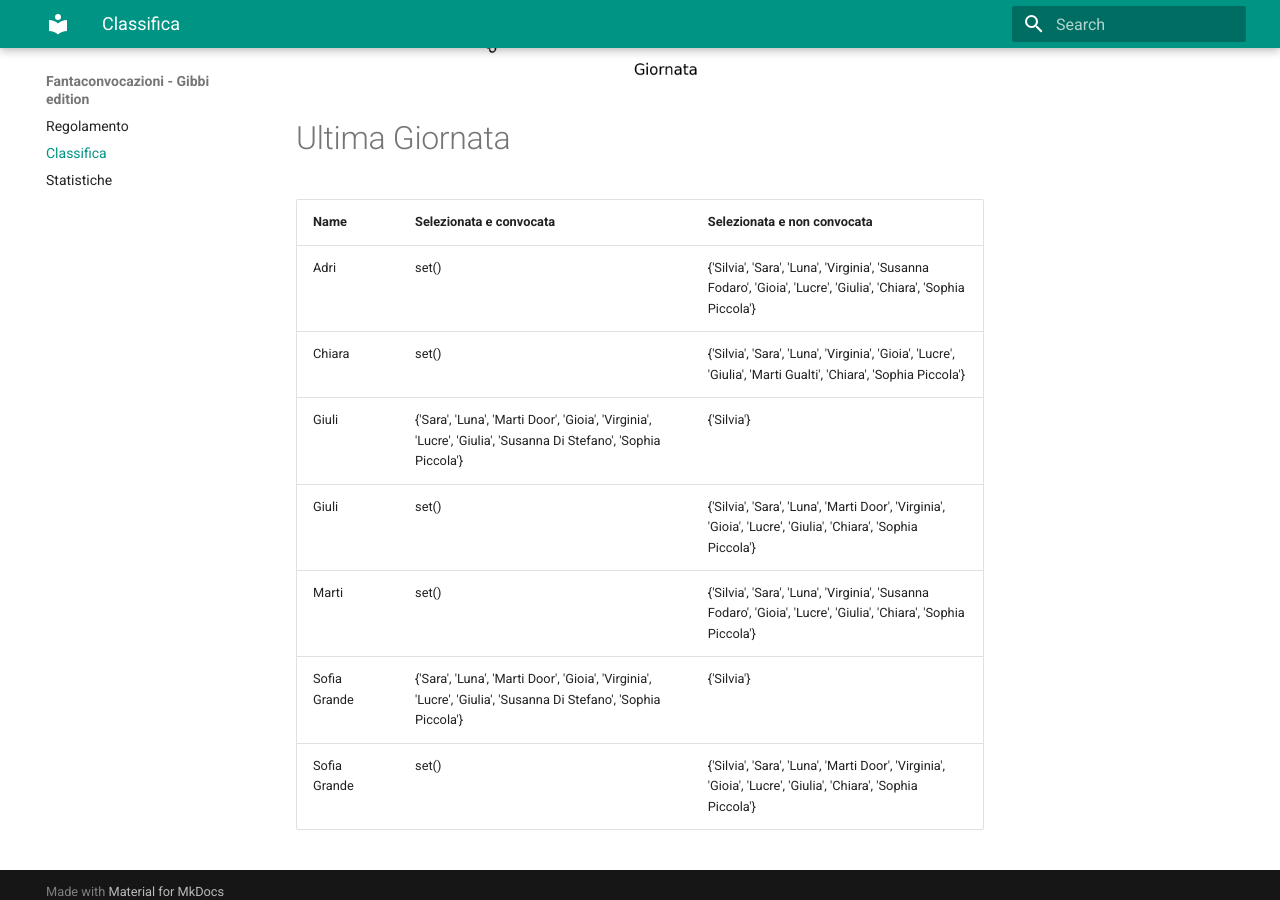
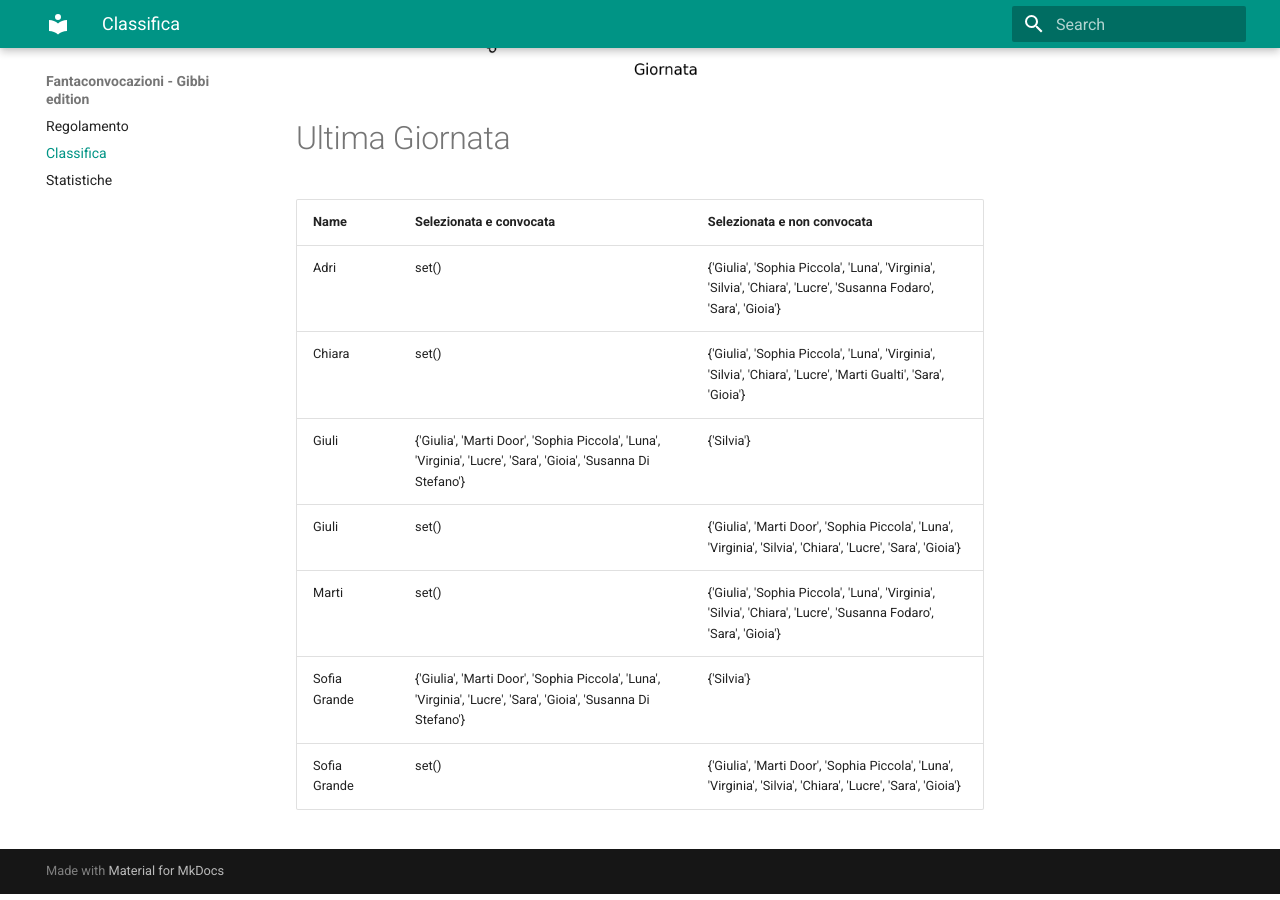
Before and after one commit to martinig94/fantagibbi, an MkDocs documentation site: the page built from docs/Classifica.md, in a window 1280 px wide and 900 px high, scrolled down 1030 px. Built offline with MkDocs 1.6.1 and Material for MkDocs 9.7.7, drawn with Linux system fonts in a browser that asks for light colours.

Commit message:
Auto-update from main.py

```diff
--- a/docs/Classifica.md
+++ b/docs/Classifica.md
@@ -18,11 +18,11 @@
 <!-- START_TABLE CORRECT -->
 | Name         | Selezionata e convocata                                                                                        | Selezionata e non convocata                                                                                      |
 |:-------------|:---------------------------------------------------------------------------------------------------------------|:-----------------------------------------------------------------------------------------------------------------|
-| Adri         | set()                                                                                                          | {'Silvia', 'Sara', 'Luna', 'Virginia', 'Susanna Fodaro', 'Gioia', 'Lucre', 'Giulia', 'Chiara', 'Sophia Piccola'} |
-| Chiara       | set()                                                                                                          | {'Silvia', 'Sara', 'Luna', 'Virginia', 'Gioia', 'Lucre', 'Giulia', 'Marti Gualti', 'Chiara', 'Sophia Piccola'}   |
-| Giuli        | {'Sara', 'Luna', 'Marti Door', 'Gioia', 'Virginia', 'Lucre', 'Giulia', 'Susanna Di Stefano', 'Sophia Piccola'} | {'Silvia'}                                                                                                       |
-| Giuli        | set()                                                                                                          | {'Silvia', 'Sara', 'Luna', 'Marti Door', 'Virginia', 'Gioia', 'Lucre', 'Giulia', 'Chiara', 'Sophia Piccola'}     |
-| Marti        | set()                                                                                                          | {'Silvia', 'Sara', 'Luna', 'Virginia', 'Susanna Fodaro', 'Gioia', 'Lucre', 'Giulia', 'Chiara', 'Sophia Piccola'} |
-| Sofia Grande | {'Sara', 'Luna', 'Marti Door', 'Gioia', 'Virginia', 'Lucre', 'Giulia', 'Susanna Di Stefano', 'Sophia Piccola'} | {'Silvia'}                                                                                                       |
-| Sofia Grande | set()                                                                                                          | {'Silvia', 'Sara', 'Luna', 'Marti Door', 'Virginia', 'Gioia', 'Lucre', 'Giulia', 'Chiara', 'Sophia Piccola'}     |
+| Adri         | set()                                                                                                          | {'Giulia', 'Sophia Piccola', 'Luna', 'Virginia', 'Silvia', 'Chiara', 'Lucre', 'Susanna Fodaro', 'Sara', 'Gioia'} |
+| Chiara       | set()                                                                                                          | {'Giulia', 'Sophia Piccola', 'Luna', 'Virginia', 'Silvia', 'Chiara', 'Lucre', 'Marti Gualti', 'Sara', 'Gioia'}   |
+| Giuli        | {'Giulia', 'Marti Door', 'Sophia Piccola', 'Luna', 'Virginia', 'Lucre', 'Sara', 'Gioia', 'Susanna Di Stefano'} | {'Silvia'}                                                                                                       |
+| Giuli        | set()                                                                                                          | {'Giulia', 'Marti Door', 'Sophia Piccola', 'Luna', 'Virginia', 'Silvia', 'Chiara', 'Lucre', 'Sara', 'Gioia'}     |
+| Marti        | set()                                                                                                          | {'Giulia', 'Sophia Piccola', 'Luna', 'Virginia', 'Silvia', 'Chiara', 'Lucre', 'Susanna Fodaro', 'Sara', 'Gioia'} |
+| Sofia Grande | {'Giulia', 'Marti Door', 'Sophia Piccola', 'Luna', 'Virginia', 'Lucre', 'Sara', 'Gioia', 'Susanna Di Stefano'} | {'Silvia'}                                                                                                       |
+| Sofia Grande | set()                                                                                                          | {'Giulia', 'Marti Door', 'Sophia Piccola', 'Luna', 'Virginia', 'Silvia', 'Chiara', 'Lucre', 'Sara', 'Gioia'}     |
 <!-- END_TABLE CORRECT -->
```
